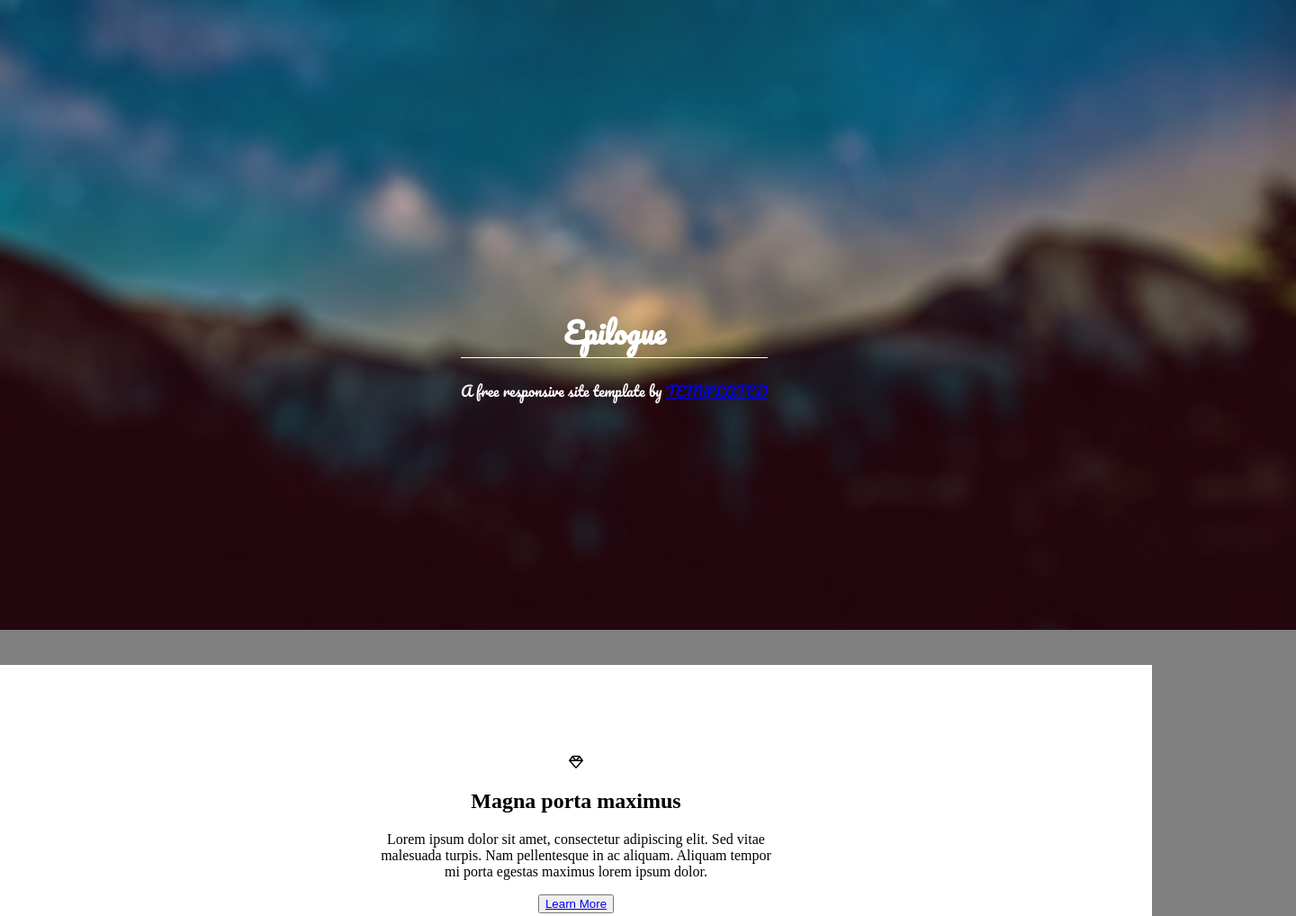
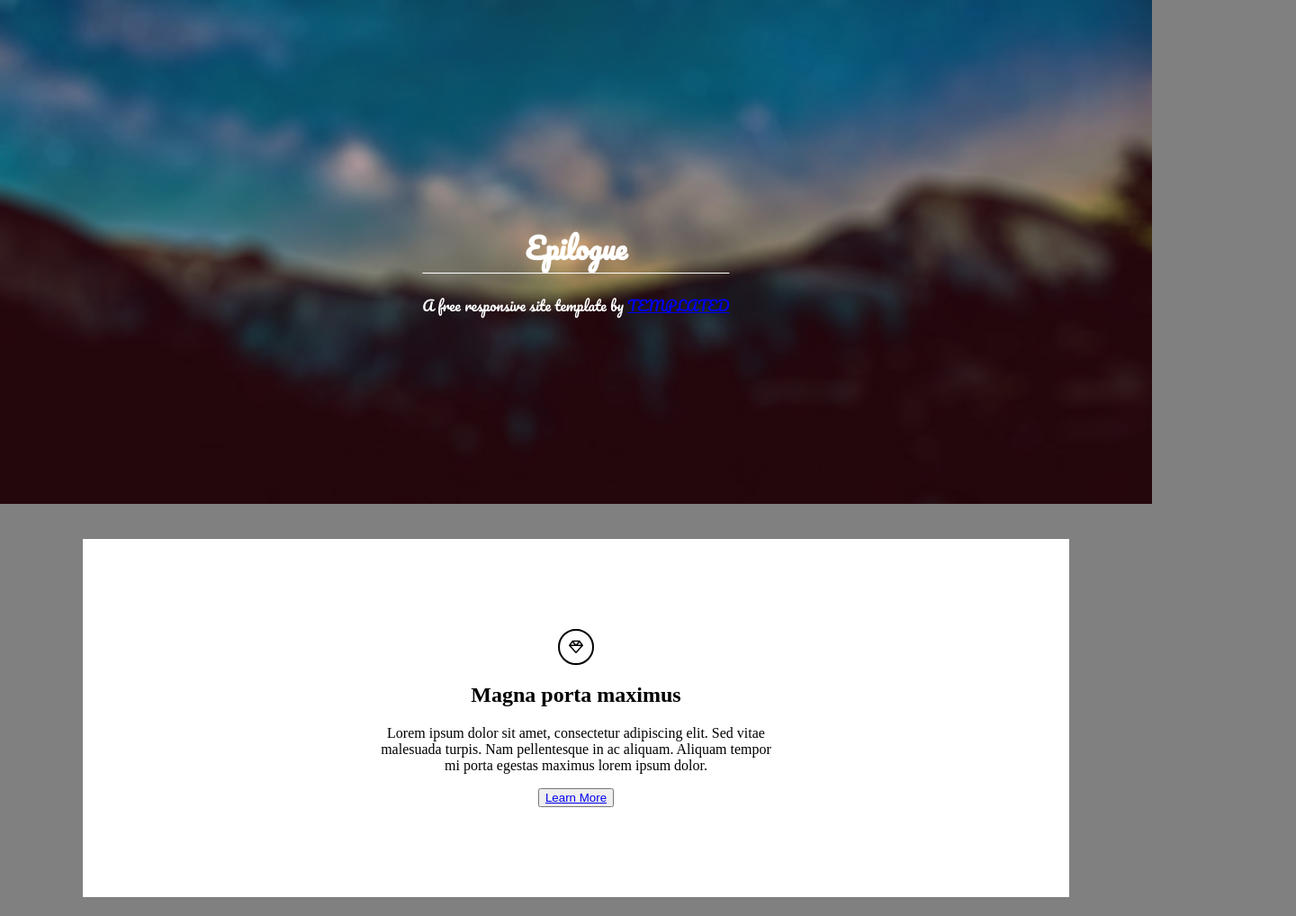
Before and after one commit to Adamesosa/html-css-epilogue-exercice, a plain HTML site: page index.html in a window 1280 px wide. Shown: the top 1018 px of the page at 90% size, 1440 px wide, since content can reach past the window. Drawn offline with Linux system fonts and the light colour scheme.

Commit message:
fin du banner

```diff
--- a/css/style.css
+++ b/css/style.css
@@ -3,11 +3,16 @@ body{
     background-color: grey;
 }
 /* header */
+header{
+   position: relative;
+
+}
 .dessus{
 position: absolute;
 top: 40%;
 text-align: center;
-margin-left: 40%;
+left: 50%;
+transform: translateX(-50%);
 color: white;
 font-family:'Pacifico', cursive;
 
@@ -16,14 +21,28 @@ font-family:'Pacifico', cursive;
 .dessus h1{
     border-bottom: solid 1px;
 }
+.dessous img{
+    height: 70vh;
+    width: 100%;
+
+}
+
 /* fin header */
 
 /* banner */
+.diamant{
+    border: solid 2px black;
+    border-radius: 70%;
+    padding: 10px;
+}
 .magna{
     background-color: white;
     padding: 100px;
     margin-bottom: 35px;
     margin-top: 35px;
     text-align: center;
-
+    width: 70%;
+    margin-left: auto;
+    margin-right: auto;
 }
+/* fin banner */
```
